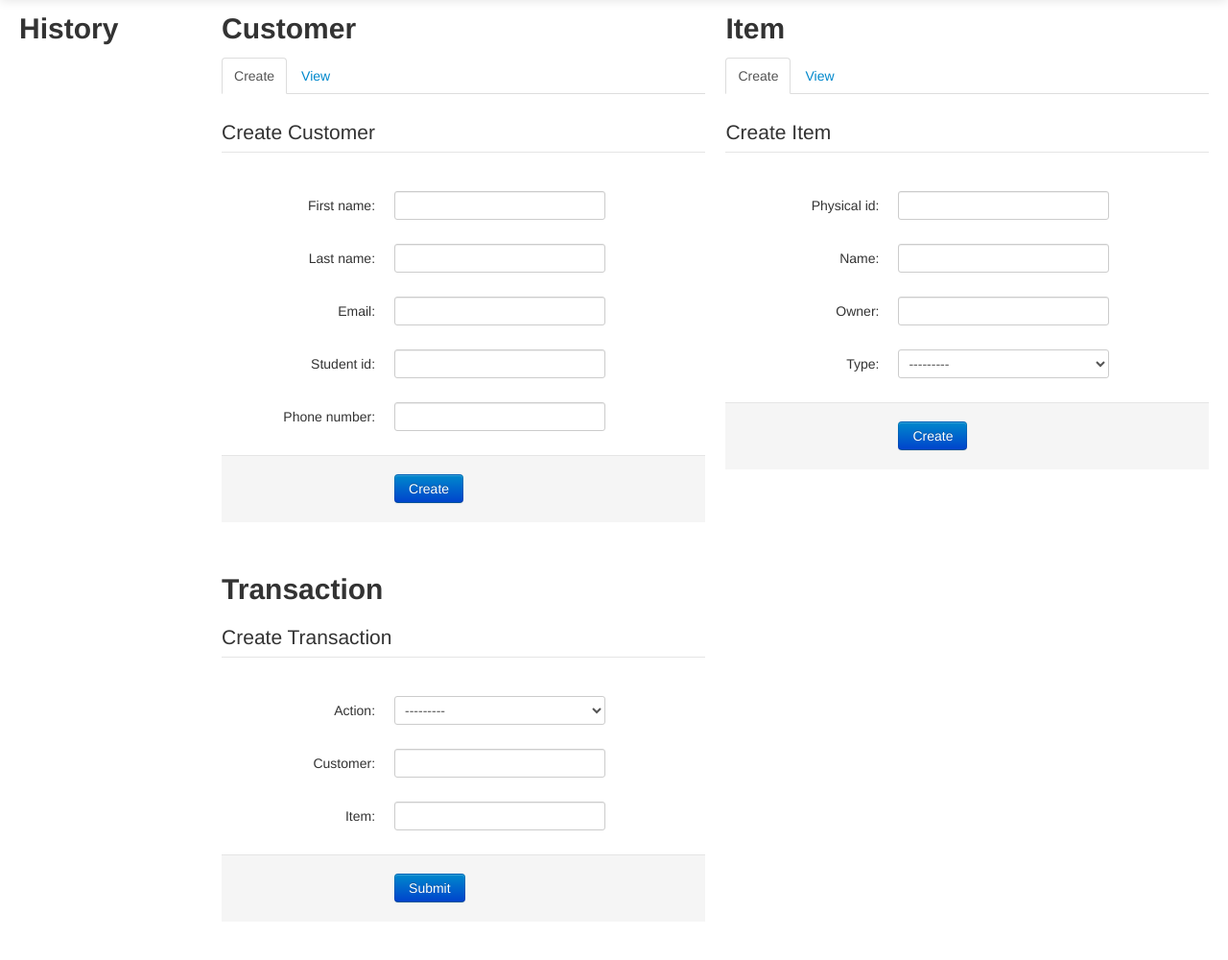
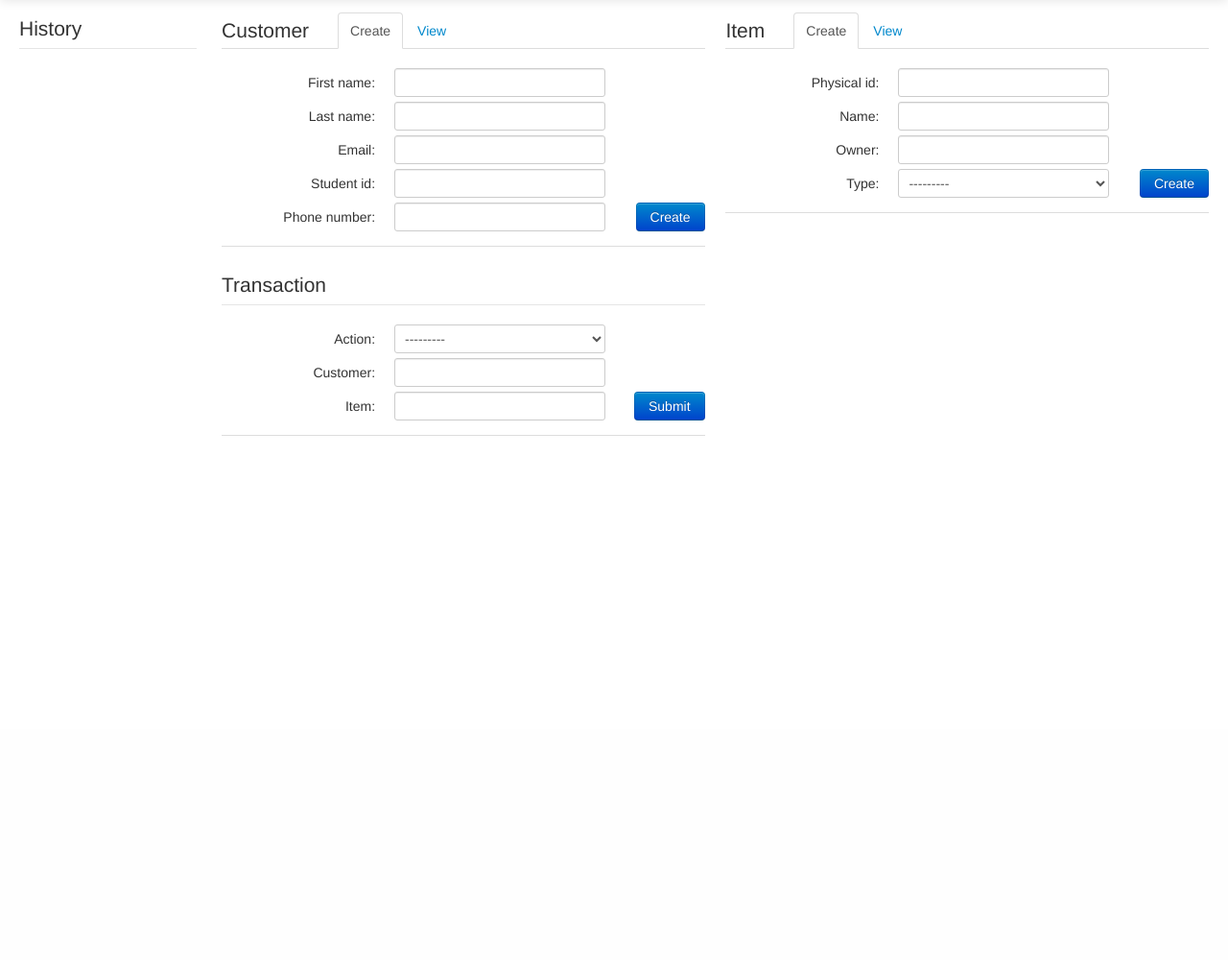
Before and after one commit to fsckit/inventory, a Django app: page / in a window 1280 px wide. Shown: the part 41-1041 px from the top of the page at 96% size. After the commit the page ends 495 px from the top, so only its background shows below. Run offline with Django 3.2, Linux system fonts and the light colour scheme; the visitor is signed in with stand-in values (Sample User, id 1); data that the repository does not hold is empty; parts of the project's set-up code (start-up, migrations or seed data) failed here and were passed over; some libraries are stand-ins or nearby versions.

Commit message:
Clean up stage style
Move the header and tabs onto the same line.
Remove some spacing in the form.
Move the submit button inline.

```diff
--- a/app/static/css/custom.css
+++ b/app/static/css/custom.css
@@ -0,0 +1,33 @@
+#stage {
+  margin-top: 10px;
+}
+
+#stage .tabbable {
+  margin-top: 3px;
+}
+
+#stage form {
+  position: relative;
+  border-bottom: 1px solid #DDD;
+  padding-bottom: 10px;
+}
+
+#stage form .control-group {
+  margin-bottom: 0;
+}
+
+#stage form .form-actions-inline {
+  position: absolute;
+  bottom: 10px;
+  right: 0;
+  margin-bottom: 5px;
+}
+
+.tabbable > legend {
+  float: left;
+  width: auto;
+  margin-bottom: 0;
+  margin-right: 30px;
+  border-bottom: none;
+  line-height: 37px;
+}
--- a/app/templates/_form.html
+++ b/app/templates/_form.html
@@ -9,6 +9,3 @@
     </div>
 </div>
 {% endfor %}
-{% for error in form.non_field_errors %}
-<div>{{error|escape}}</div>
-{% endfor %}
--- a/app/templates/customer/create.html
+++ b/app/templates/customer/create.html
@@ -1,9 +1,6 @@
 <form class="form-horizontal" action="{% url customer_create %}" method="post"> {% csrf_token %}
-  <fieldset>
-    <legend>Create Customer</legend>
-    {% include "_form.html" %}
-    <div class="form-actions">
-      <input class="btn btn-primary" type="submit" value="Create" />
-    </div>
-  </fieldset>
+  {% include "_form.html" %}
+  <div class="form-actions-inline">
+    <input class="btn btn-primary" type="submit" value="Create" />
+  </div>
 </form>
--- a/app/templates/item/create.html
+++ b/app/templates/item/create.html
@@ -1,9 +1,6 @@
 <form class="form-horizontal" action="{% url item_create %}" method="post"> {% csrf_token %}
-  <fieldset>
-    <legend>Create Item</legend>
-    {% include "_form.html" %}
-    <div class="form-actions">
-      <input class="btn btn-primary" type="submit" value="Create" />
-    </div>
-  </fieldset>
+  {% include "_form.html" %}
+  <div class="form-actions-inline">
+    <input class="btn btn-primary" type="submit" value="Create" />
+  </div>
 </form>
--- a/app/templates/item/index.html
+++ b/app/templates/item/index.html
@@ -1,7 +1,6 @@
 {% extends "fragment.html" %}
 
 {% block content %}
-<h2>Items</h2>
 <table class="table table-striped table-condensed">
   {% for i in items %}
     <tr>
--- a/app/templates/stage.html
+++ b/app/templates/stage.html
@@ -6,7 +6,7 @@
 <div id="stage" class="row-fluid">
 
  <div class="span2">
-    <h2>History</h2>
+    <legend>History</legend>
     <div id="transaction-history"></div>
   </div>
 
@@ -14,13 +14,15 @@
     <div class="row-fluid">
 
 	<div class="span6">
-        <h2>Customer</h2>
         <div id="customer" class="tabbable">
+          <legend>Customer</legend>
           <ul class="nav nav-tabs">
             <li class="active">
-              <a class="create" href="#customer-create" data-toggle="tab">Create</a></li>
+              <a class="create" href="#customer-create" data-toggle="tab">Create</a>
+            </li>
             <li>
-              <a class="view" href="#customer-view" data-toggle="tab">View</a></li>
+              <a class="view" href="#customer-view" data-toggle="tab">View</a>
+            </li>
           </ul>
           <div class="tab-content">
             <div class="tab-pane active create" id="customer-create">
@@ -34,8 +36,8 @@
       </div>
 
       <div class="span6">
-        <h2>Item</h2>
         <div id="item" class="tabbable">
+          <legend>Item</legend>
           <ul class="nav nav-tabs">
             <li class="active">
               <a class="create" href="#item-create" data-toggle="tab">Create</a></li>
@@ -56,7 +58,7 @@
 
     <div class="row-fluid">
       <div class="span6">
-        <h2>Transaction</h2>
+        <legend>Transaction</legend>
           <div id="transaction">
             {% with trans_form as form %}
             {% include "transaction/create.html" %}
--- a/app/templates/transaction/create.html
+++ b/app/templates/transaction/create.html
@@ -1,10 +1,7 @@
 <form class="form-horizontal" action="{% url transaction_create %}" method="post">
-  <fieldset>
-    <legend>Create Transaction</legend>
-    {% include "_form.html" %}
-    {% csrf_token %}
-    <div class="form-actions">
-      <input class="btn btn-primary" type="submit">
-    </div>
-  </fieldset>
+  {% include "_form.html" %}
+  {% csrf_token %}
+  <div class="form-actions-inline">
+    <input class="btn btn-primary" type="submit">
+  </div>
 </form>
```
